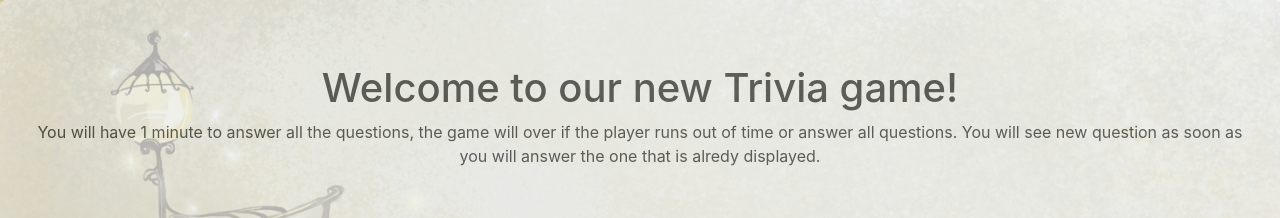
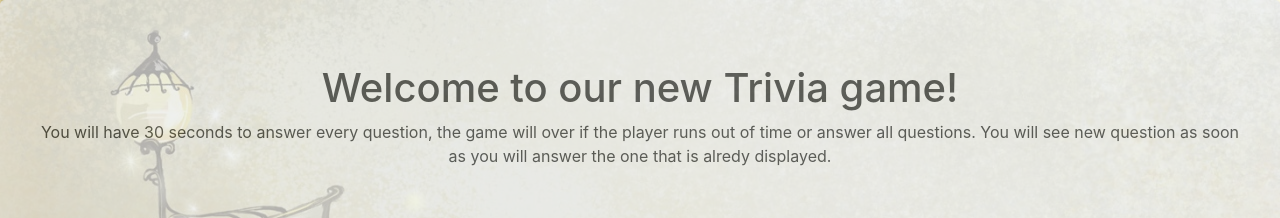
Before and after one commit to Jinnie24/TriviaGame, a plain HTML site: page index.html in a window 1280 px wide. Shown: the top 218 px of the page. Drawn offline with nearby package versions, Linux system fonts and the light colour scheme.

Commit message:
rules updated

```diff
--- a/index.html
+++ b/index.html
@@ -11,7 +11,7 @@
 <body background="assets/images/digital_painting_3-wallpaper-1680x1050.jpg">
     <div class="jumbotron">
         <h1 class="text-center">Welcome to our new Trivia game!</h1>
-        <p class="text-center">You will have 1 minute to answer all the questions, the game will over if the player runs out of time or answer all questions. You will see new question as soon as you will answer the one that is alredy displayed.</p>
+        <p class="text-center">You will have 30 seconds to answer every question, the game will over if the player runs out of time or answer all questions. You will see new question as soon as you will answer the one that is alredy displayed.</p>
     </div>
     <div class="container">
         <div class="row">
```
